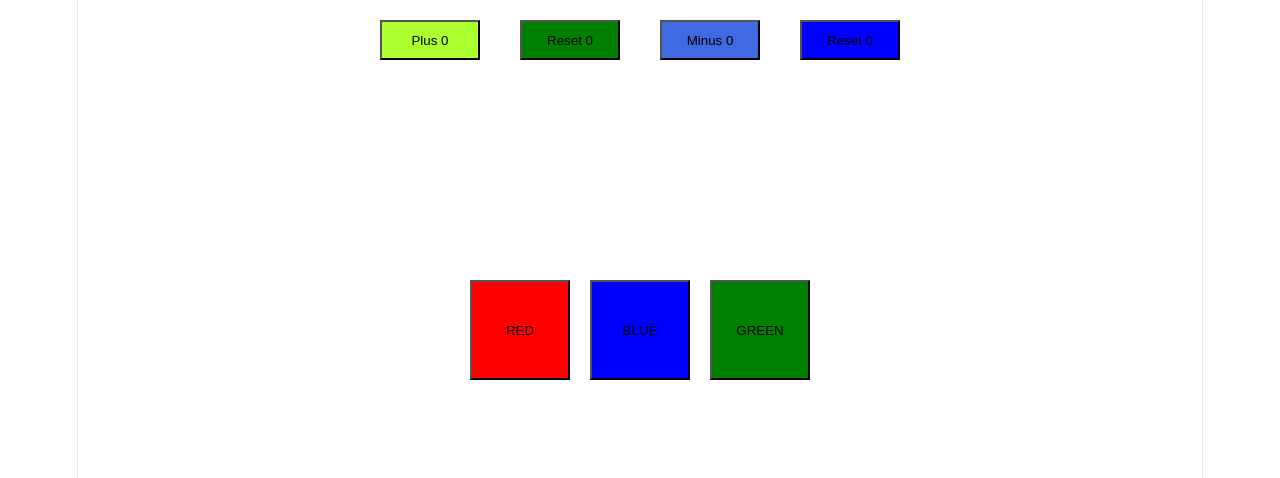
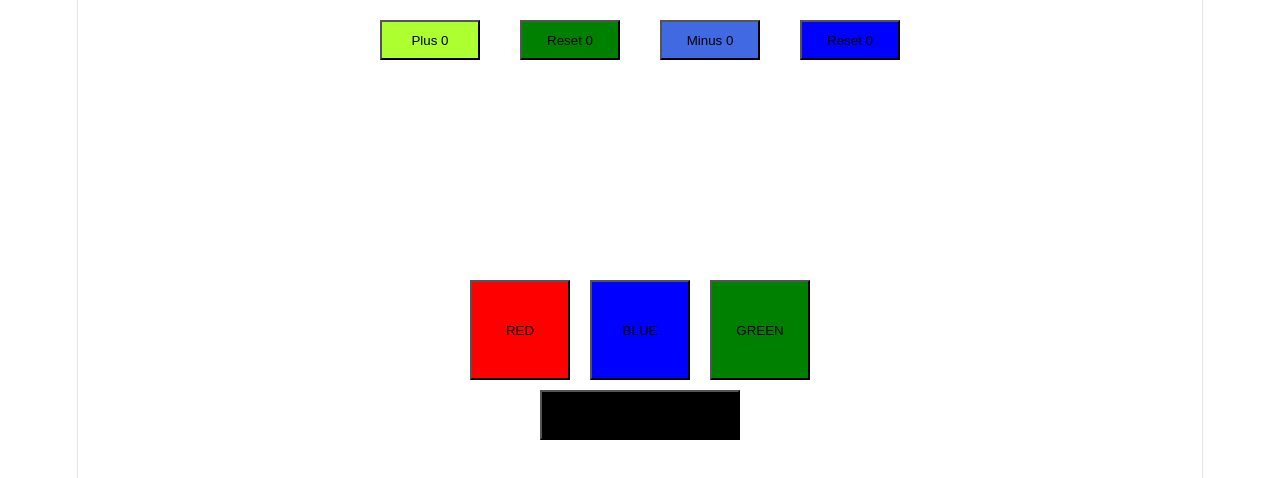
Before and after one commit to opmmansoor/React-Practices, a React (Vite) app in the folder React-Fix/: page / in a window 1280 px wide. Shown: the top 478 px of the page. Built offline with nearby package versions, Linux system fonts and the light colour scheme.

Commit message:
Show Hide Toggle

```diff
--- a/React-Fix/src/App.jsx
+++ b/React-Fix/src/App.jsx
@@ -1,5 +1,6 @@
 import Counter from './Components/Counter'
 import BoxColor from './Components/BoxColor'
+import ShowHideTOggle from './Components/Show&HideTOggle'
 
 function App() {
 
@@ -8,6 +9,7 @@ function App() {
 
       <Counter/>
       <BoxColor />
+      <ShowHideTOggle />
 
     </div>
   )
--- /dev/null
+++ b/React-Fix/src/Components/Show&HideTOggle.jsx
@@ -0,0 +1,22 @@
+import React, { useState } from 'react'
+
+function ShowHideTOggle() {
+
+    const [show,setShow] = useState(false);
+
+  return (
+    <div>
+        <button onClick={() => setShow(!show)}
+                style={{width:"200px", height:"50px", backgroundColor:"black"}}>
+            {show ? "Hide Text" : "Show Text"}
+        </button>
+
+        {show && <p style={{color:"red", fontSize:"30px"}}>
+          Hello! Welcome to React.
+          </p>}
+
+    </div>
+  )
+}
+
+export default ShowHideTOggle
```
